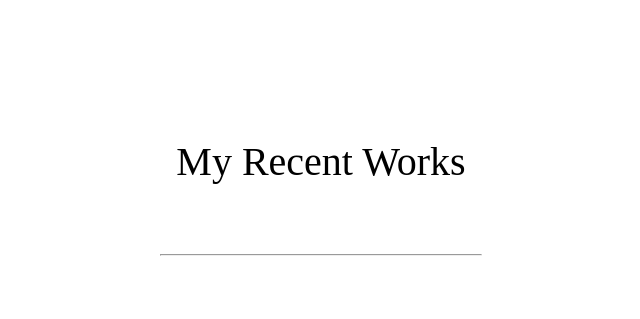
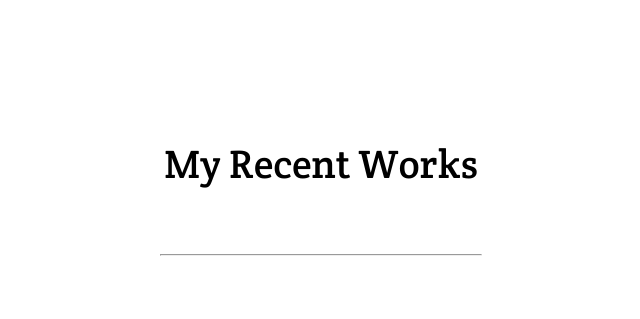
Before and after one commit to Have-Samuel/portfolio1, a website: page index.html in a window 1280 px wide. Shown: the part 817-1136 px from the top of the page, without its empty margins (319-959 px from the left). Drawn offline with Linux system fonts and the light colour scheme.

Commit message:
Fix Linters

```diff
--- a/index.css
+++ b/index.css
@@ -110,7 +110,7 @@ ul {
 
 .heading {
   height: 83px;
-  font-family: 'Crete Round' sans-serif;
+  font-family: 'Crete Round', sans-serif;
   font-size: 40px;
   font-style: normal;
   font-weight: 400;
```
